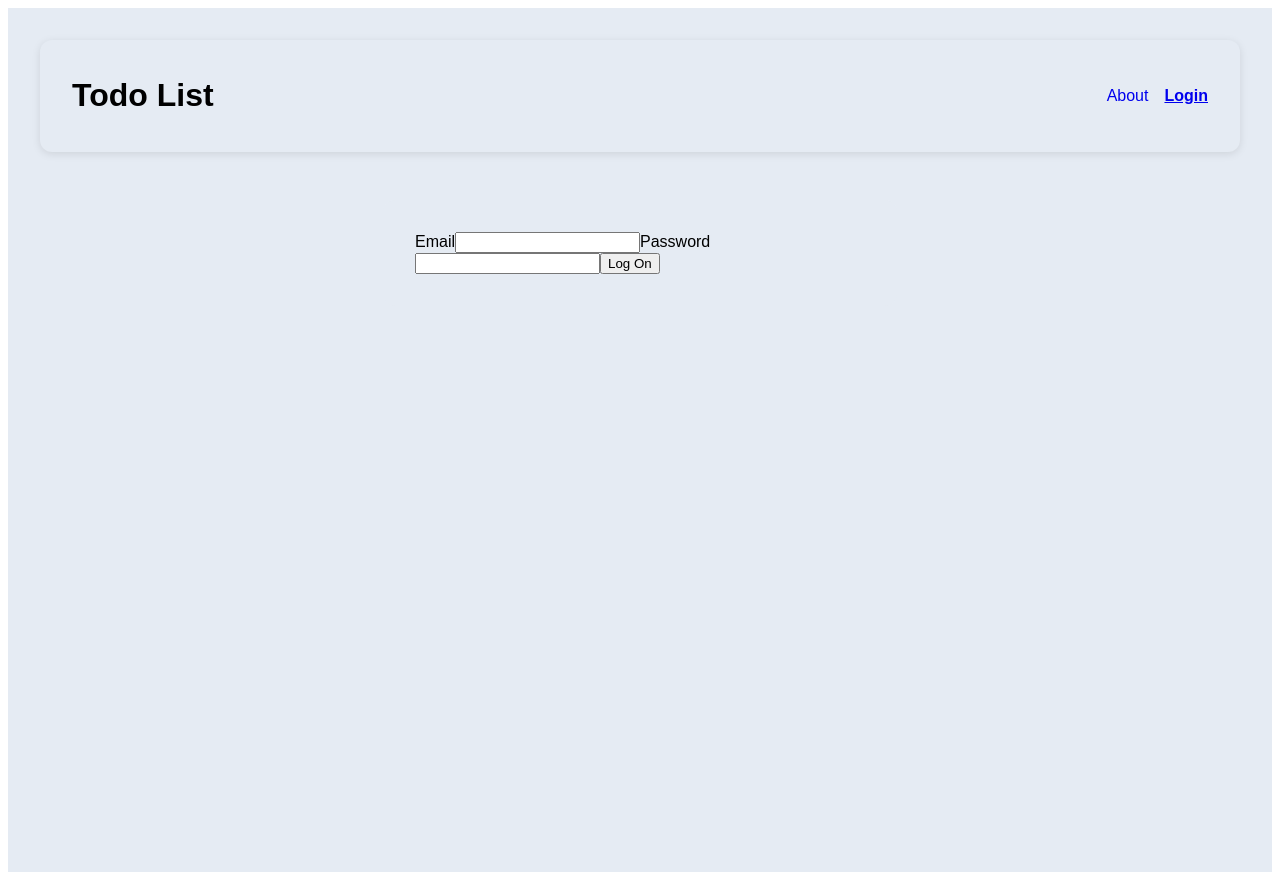
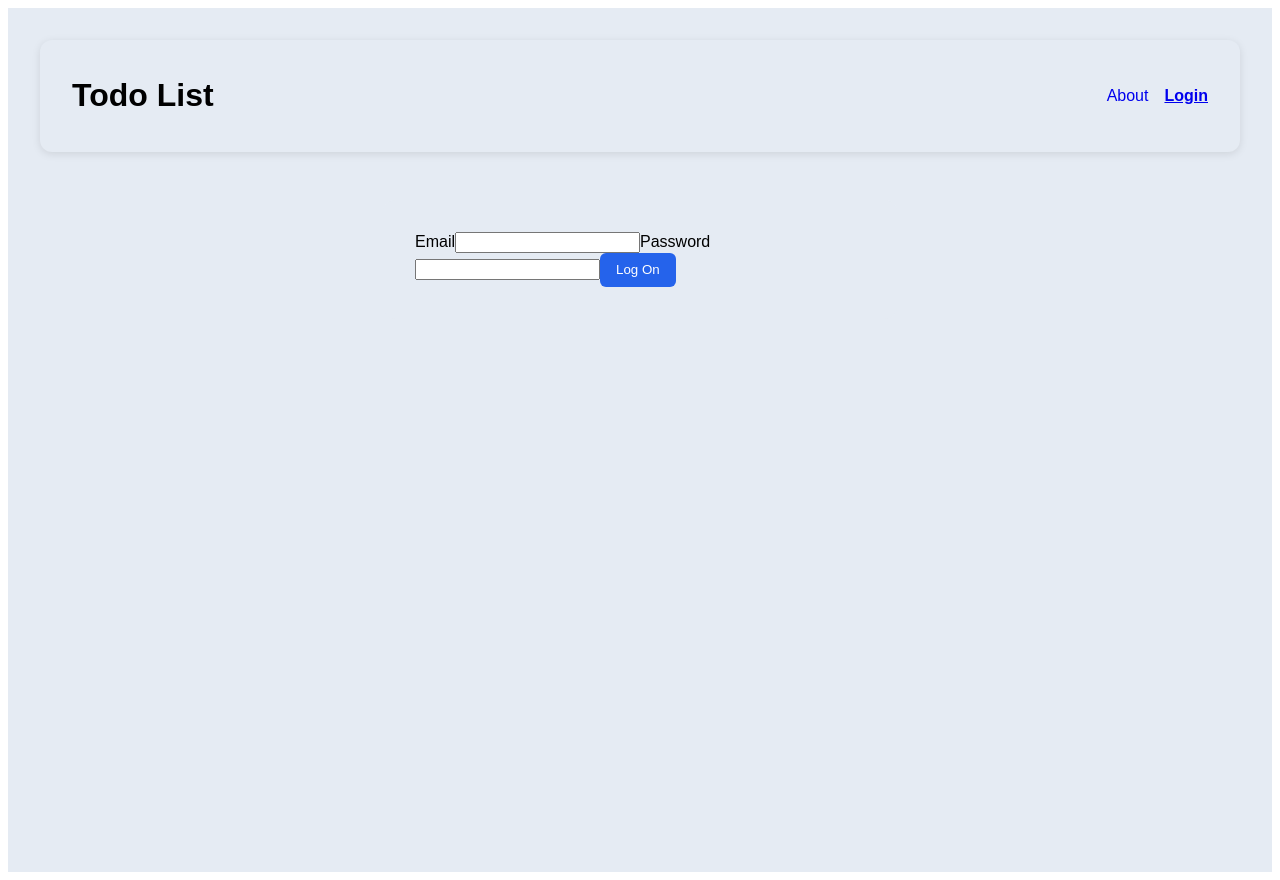
Before and after one commit to MarshadowReaper/My-Todo-List, a React (Vite) app: page /login in a window 1280 px wide. Built offline with nearby package versions, Linux system fonts and the light colour scheme.

Commit message:
Button styled

```diff
--- a/src/index.css
+++ b/src/index.css
@@ -27,3 +27,38 @@ button:disabled {
   opacity: 0.5;
   cursor: not-allowed;
 }
+
+button {
+  background-color: var(--primary);
+  color: white;
+  border: none;
+  padding: 0.6rem 1rem;
+  border-radius: 6px;
+  cursor: pointer;
+  transition:
+    background-color 0.2s ease,
+    transform 0.2s ease;
+}
+
+button:hover {
+  background-color: var(--accent);
+  transform: translateY(-1px);
+}
+
+button:focus {
+  outline: 2px solid var(--primary);
+  outline-offset: 2px;
+}
+
+button:disabled {
+  opacity: 0.5;
+  cursor: not-allowed;
+}
+button.cancel {
+  background-color: var(--secondary);
+  color: black;
+}
+
+button.cancel:hover {
+  background-color: #d1d5db;
+}
```
